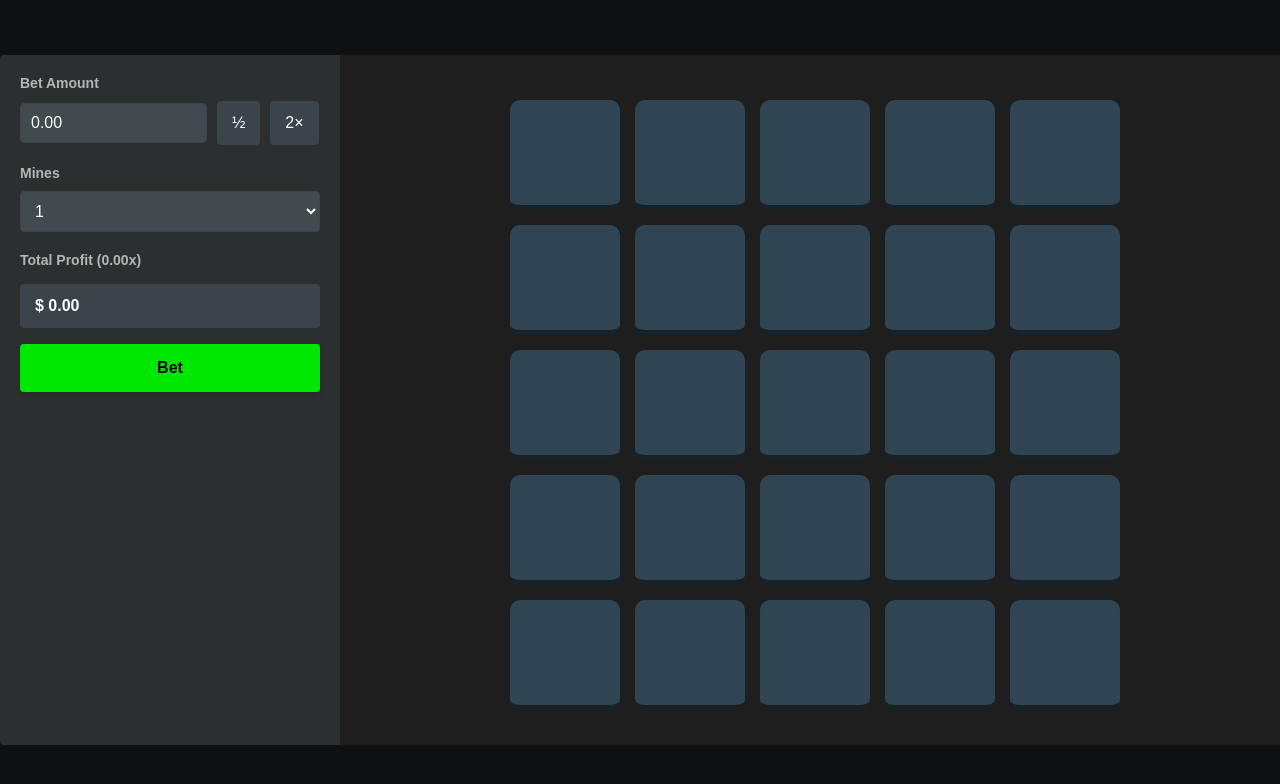
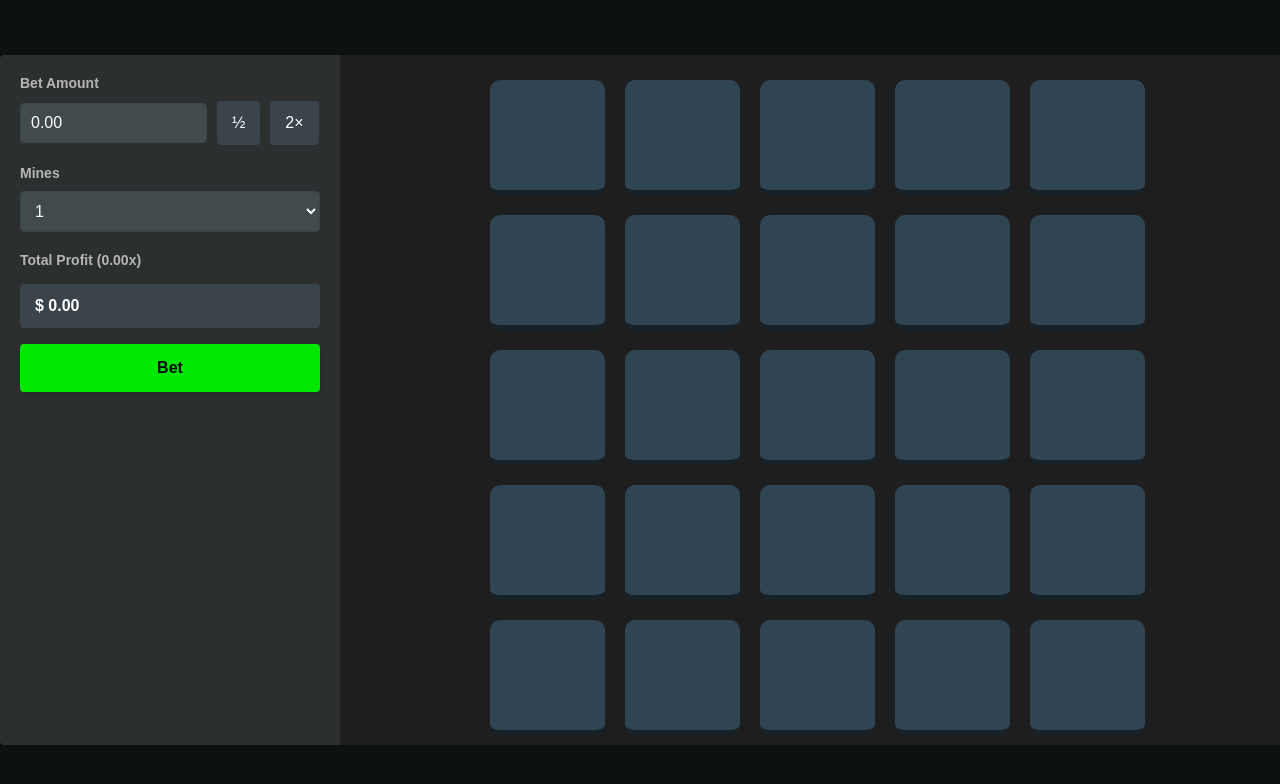
Before and after one commit to staten-island-tech/create-task-EmersonYang3, a website built with Vite: page APP/index.html in a window 1280 px wide. Built offline with nearby package versions, Linux system fonts and the light colour scheme.

Commit message:
Update game-container.css

```diff
--- a/APP/src/styles/game-container.css
+++ b/APP/src/styles/game-container.css
@@ -12,15 +12,15 @@
     display: grid;
     grid-template-columns: repeat(5, 100px);
     grid-template-rows: repeat(5, 100px);
-    gap: 25px;
+    gap: 35px;
     justify-self: center;
 }
 
 .mine {
     border-radius: 10px;
     background-color: rgb(47, 69, 83);
-    width: 110px;
-    height: 110px;
+    width: 115px;
+    height: 115px;
     transition: background-color 0.15s cubic-bezier(0.4, 0, 0.2, 1), transform 0.1s cubic-bezier(0.4, 0, 0.2, 1), box-shadow 0.1s cubic-bezier(0.4, 0, 0.2, 1);
     border-bottom: 5px solid rgb(23, 33, 40);
 }
```
